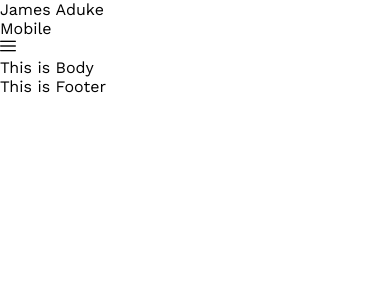
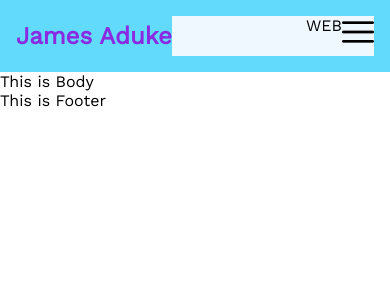
Before and after one commit to jamesaduke/react-portfolio, a React (Create React App) app: page / in a window 390 px wide. Shown: the top 300 px of the page. Built offline with nearby package versions, Linux system fonts and the light colour scheme.

Commit message:
ft-styles displaying header

```diff
--- a/src/components/header/header.css
+++ b/src/components/header/header.css
@@ -0,0 +1,53 @@
+.header{
+    display: flex;
+    background-color: #61dafb;
+    justify-content: space-between;
+    flex: 1;
+    padding: 1em;
+    position: relative;
+    align-items: center;
+}
+
+.menu{
+    background-color: aliceblue;
+    display: flex;
+    flex: 1;
+    justify-content: flex-end;
+}
+
+.menu-icon{
+    font-size: 2em;
+}
+
+.mobileMenu{
+    display: none;
+}
+
+.mobileMenu{
+    display: none;
+}
+
+.webMenu{
+    display: flex;
+}
+
+.logo{
+    display: flex;
+    font-size: 36px;
+    color: blueviolet;
+    font-weight: 800;
+}
+
+@media only screen and (max-width: 720px) {
+    .mobileMenu{
+        display: flex;
+    }
+
+    .webMenu{
+
+    }
+
+    .logo{
+        font-size: 24px;
+    }
+}
--- a/src/components/header/index.js
+++ b/src/components/header/index.js
@@ -1,5 +1,6 @@
 import React, {useState} from "react";
-import Web from "./mobile";
+import './header.css';
+import Web from "./web";
 import Mobile from "./mobile";
 
 
@@ -14,9 +15,9 @@ function Header(){
                     <div onClick={() => {
                         setIsOpen(!isOpen);
                     }}>
-                        <i class="fi fi-rr-menu-burger"/>
+                        <i class="fi fi-rr-menu-burger menu-icon"/>
                     </div>
-                    {isOpen && <Mobile isOpen = {isOpen} setIsOpen={setIsOpen}/>}
+                    {isOpen && <Mobile isOpen={isOpen} setIsOpen={setIsOpen}/>}
                 </div>
             </div>
         </div>
```
